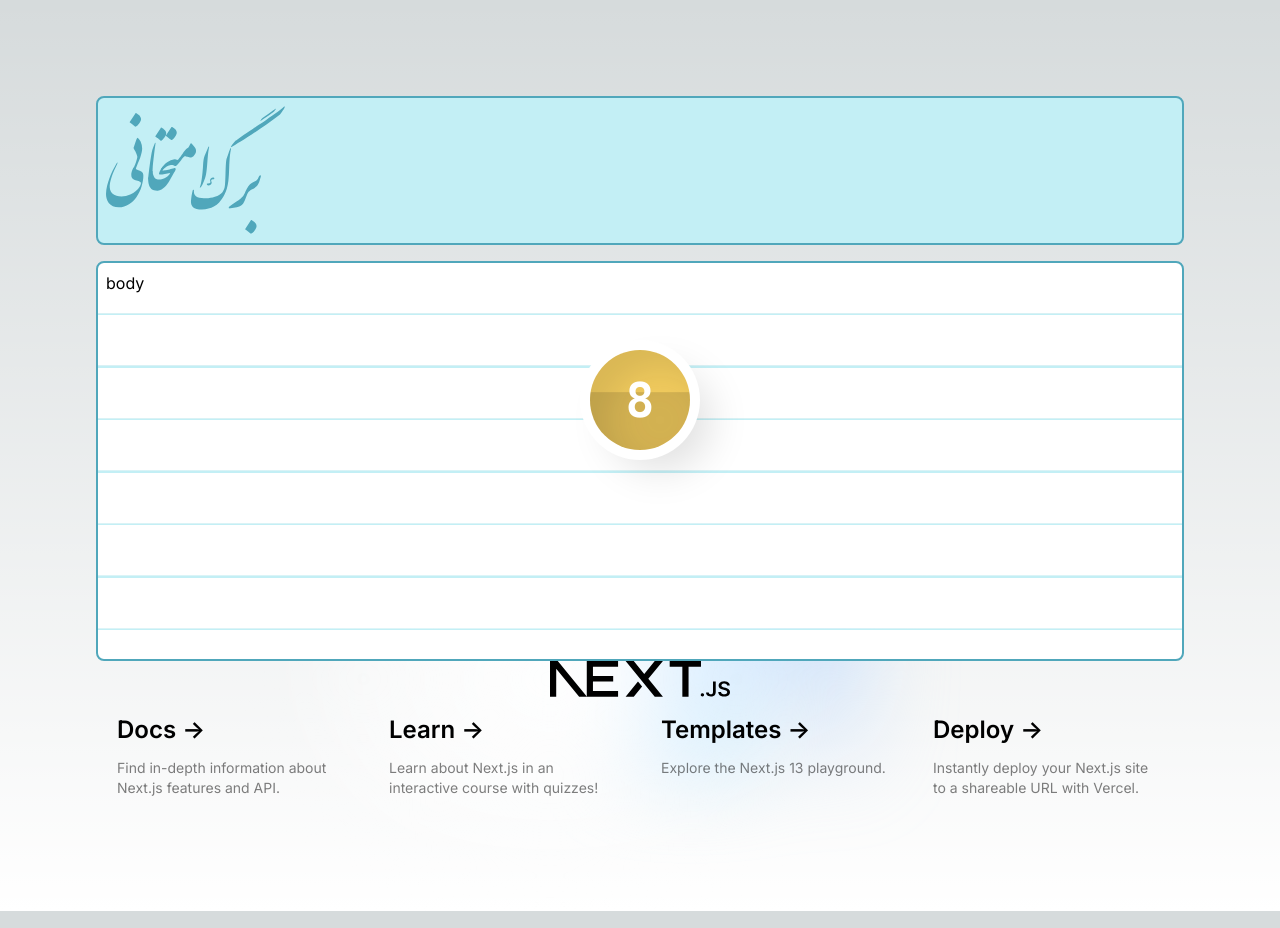
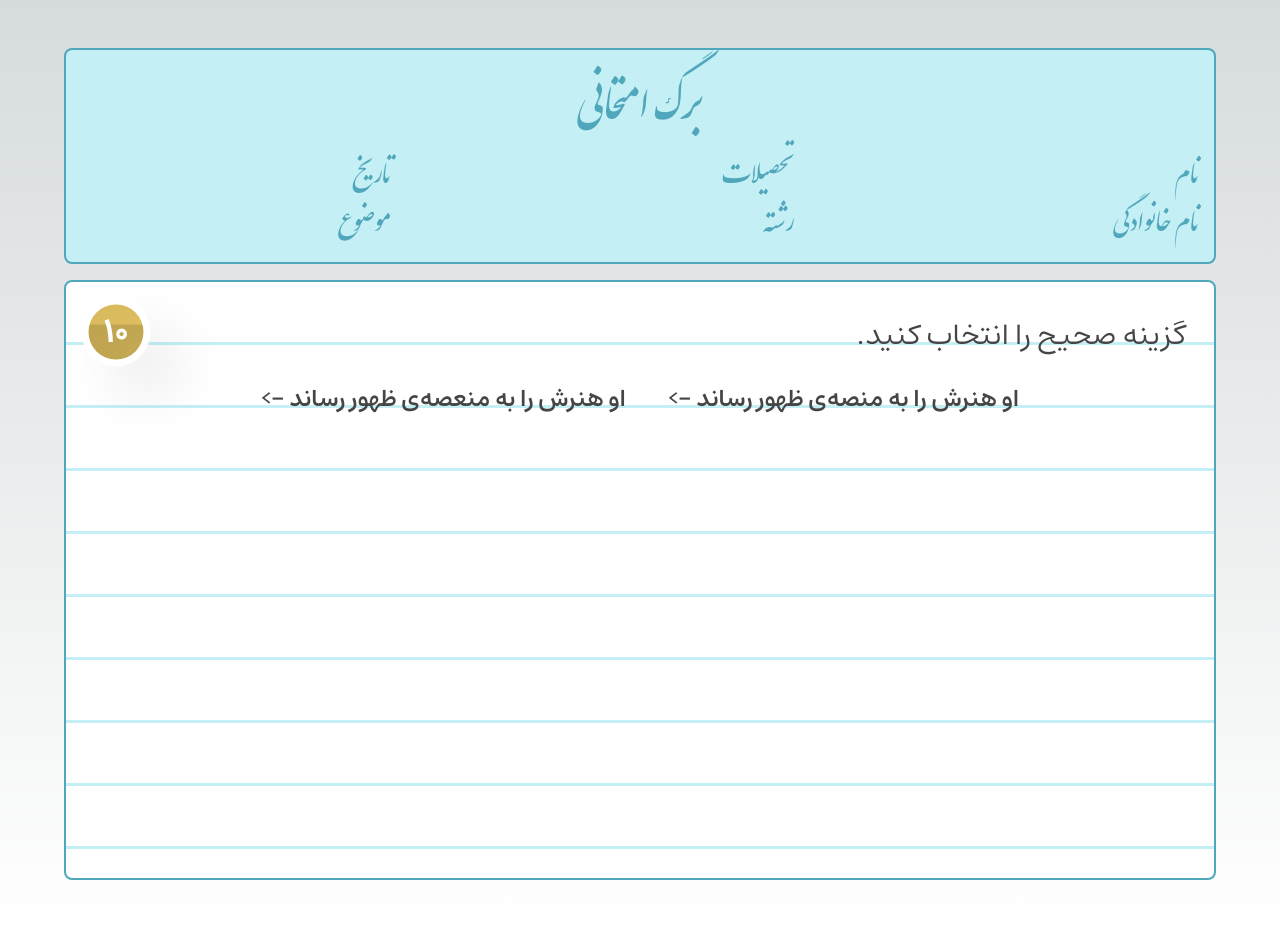
Before and after one commit to alidadaashi/dikteh, a Next.js app: page / in a window 1280 px wide. Built offline with nearby package versions, Linux system fonts and the light colour scheme.

Commit message:
Add main section and fonts

```diff
--- a/src/app/globals.scss
+++ b/src/app/globals.scss
@@ -3,6 +3,11 @@
 @tailwind utilities;
 
 // @import '@/components/Header/header.scss';
+
+@font-face {
+  font-family: 'Estedad';
+  src: url('/fonts/Estedad-FD-V.woff2');
+}
 
 :root {
   --foreground-rgb: 0, 0, 0;
@@ -10,6 +15,7 @@
   --background-end-rgb: 255, 255, 255;
   --blue-light: 195, 239, 245;
   --blue-dark: 80, 167, 187;
+  --ghalam: 69, 69, 69;
 }
 
 @media (prefers-color-scheme: dark) {
@@ -21,7 +27,8 @@
 }
 
 body {
-  color: rgb(var(--foreground-rgb));
+  color: rgb(var(--ghalam));
+  font-family: 'Estedad';
   background: linear-gradient(
       to bottom,
       transparent,
--- a/src/app/layout.tsx
+++ b/src/app/layout.tsx
@@ -1,8 +1,8 @@
 import './globals.scss'
 import type { Metadata } from 'next'
-import { Inter } from 'next/font/google'
+// import { Inter } from 'next/font/google'
 
-const inter = Inter({ subsets: ['latin'] })
+// const inter = Inter({ subsets: ['latin'] })
 
 export const metadata: Metadata = {
   title: 'Create Next App',
@@ -16,7 +16,9 @@ export default function RootLayout({
 }) {
   return (
     <html lang="en">
-      <body className={inter.className}>{children}</body>
+      <body
+      // className={inter.className}
+       dir='rtl'>{children}</body>
     </html>
   )
 }
--- a/src/app/page.tsx
+++ b/src/app/page.tsx
@@ -6,94 +6,15 @@ import  Main from '@/components/Main'
 
 export default function Home() {
   return (
-    <main className="flex min-h-screen flex-col items-center p-24">
+    <main className="flex min-h-screen flex-col items-center p-12">
         <Header />
         <Main />
       <div className="z-10 w-full max-w-5xl items-center justify-between font-mono text-sm lg:flex">
-        <Timer time="13" />
 
       </div>
 
-      <div className="relative flex place-items-center before:absolute before:h-[300px] before:w-[480px] before:-translate-x-1/2 before:rounded-full before:bg-gradient-radial before:from-white before:to-transparent before:blur-2xl before:content-[''] after:absolute after:-z-20 after:h-[180px] after:w-[240px] after:translate-x-1/3 after:bg-gradient-conic after:from-sky-200 after:via-blue-200 after:blur-2xl after:content-[''] before:dark:bg-gradient-to-br before:dark:from-transparent before:dark:to-blue-700 before:dark:opacity-10 after:dark:from-sky-900 after:dark:via-[#0141ff] after:dark:opacity-40 before:lg:h-[360px] z-[-1]">
-        <Image
-          className="relative dark:drop-shadow-[0_0_0.3rem_#ffffff70] dark:invert"
-          src="/next.svg"
-          alt="Next.js Logo"
-          width={180}
-          height={37}
-          priority
-        />
-      </div>
 
-      <div className="mb-32 grid text-center lg:mb-0 lg:grid-cols-4 lg:text-left">
-        <a
-          href="https://nextjs.org/docs?utm_source=create-next-app&utm_medium=appdir-template&utm_campaign=create-next-app"
-          className="group rounded-lg border border-transparent px-5 py-4 transition-colors hover:border-gray-300 hover:bg-gray-100 hover:dark:border-neutral-700 hover:dark:bg-neutral-800/30"
-          target="_blank"
-          rel="noopener noreferrer"
-        >
-          <h2 className={`mb-3 text-2xl font-semibold`}>
-            Docs{' '}
-            <span className="inline-block transition-transform group-hover:translate-x-1 motion-reduce:transform-none">
-              -&gt;
-            </span>
-          </h2>
-          <p className={`m-0 max-w-[30ch] text-sm opacity-50`}>
-            Find in-depth information about Next.js features and API.
-          </p>
-        </a>
 
-        <a
-          href="https://nextjs.org/learn?utm_source=create-next-app&utm_medium=appdir-template-tw&utm_campaign=create-next-app"
-          className="group rounded-lg border border-transparent px-5 py-4 transition-colors hover:border-gray-300 hover:bg-gray-100 hover:dark:border-neutral-700 hover:dark:bg-neutral-800/30"
-          target="_blank"
-          rel="noopener noreferrer"
-        >
-          <h2 className={`mb-3 text-2xl font-semibold`}>
-            Learn{' '}
-            <span className="inline-block transition-transform group-hover:translate-x-1 motion-reduce:transform-none">
-              -&gt;
-            </span>
-          </h2>
-          <p className={`m-0 max-w-[30ch] text-sm opacity-50`}>
-            Learn about Next.js in an interactive course with&nbsp;quizzes!
-          </p>
-        </a>
-
-        <a
-          href="https://vercel.com/templates?framework=next.js&utm_source=create-next-app&utm_medium=appdir-template&utm_campaign=create-next-app"
-          className="group rounded-lg border border-transparent px-5 py-4 transition-colors hover:border-gray-300 hover:bg-gray-100 hover:dark:border-neutral-700 hover:dark:bg-neutral-800/30"
-          target="_blank"
-          rel="noopener noreferrer"
-        >
-          <h2 className={`mb-3 text-2xl font-semibold`}>
-            Templates{' '}
-            <span className="inline-block transition-transform group-hover:translate-x-1 motion-reduce:transform-none">
-              -&gt;
-            </span>
-          </h2>
-          <p className={`m-0 max-w-[30ch] text-sm opacity-50`}>
-            Explore the Next.js 13 playground.
-          </p>
-        </a>
-
-        <a
-          href="https://vercel.com/new?utm_source=create-next-app&utm_medium=appdir-template&utm_campaign=create-next-app"
-          className="group rounded-lg border border-transparent px-5 py-4 transition-colors hover:border-gray-300 hover:bg-gray-100 hover:dark:border-neutral-700 hover:dark:bg-neutral-800/30"
-          target="_blank"
-          rel="noopener noreferrer"
-        >
-          <h2 className={`mb-3 text-2xl font-semibold`}>
-            Deploy{' '}
-            <span className="inline-block transition-transform group-hover:translate-x-1 motion-reduce:transform-none">
-              -&gt;
-            </span>
-          </h2>
-          <p className={`m-0 max-w-[30ch] text-sm opacity-50`}>
-            Instantly deploy your Next.js site to a shareable URL with Vercel.
-          </p>
-        </a>
-      </div>
     </main>
   )
 }
--- a/src/components/Header/header.scss
+++ b/src/components/Header/header.scss
@@ -1,6 +1,18 @@
+@font-face {
+    font-family: 'nastaliq';
+    src: url('/fonts/IranNastaliq.woff');
+}
 .header{
     background-color: rgb(var(--blue-light));
     border: 2px solid rgb(var(--blue-dark));
     border-radius: 8px;
-    padding: 8px;
+    .nastaliq{
+        font-family: 'nastaliq';
+        color: rgb(var(--blue-dark));
+    }
+    // &-label{
+    //     &-box{
+    //         min-width: 150px;
+    //     }
+    // }
 }
--- a/src/components/Header/index.tsx
+++ b/src/components/Header/index.tsx
@@ -1,17 +1,24 @@
 import './header.scss';
-import Image from 'next/image'
 
 export const Header = () => {
     return(
-        <header className="max-w-6xl mx-auto header w-full mb-4 justify-center">
-            <Image
-                className="relative dark:drop-shadow-[0_0_0.3rem_#ffffff70] dark:invert"
-                src="/images/barg-emtehani.svg"
-                alt="Next.js Logo"
-                width={180}
-                height={37}
-                priority
-                />
+        <header className="max-w-6xl mx-auto header w-full mb-4 justify-center p-4 pt-10">
+            <div className='nastaliq text-5xl text-center mb-6'>برگ امتحانی</div>
+            <div className="grid grid-cols-3 gap-24">
+
+            <div className="flex flex-col header-label-box  text-right">
+                <div className='nastaliq text-3xl mb-3'> نام</div>
+                <div className='nastaliq text-3xl'>  نام خانوادگی</div>
+            </div>
+            <div className="flex flex-col header-label-box text-right">
+                <div className='nastaliq text-3xl mb-3'> تحصیلات</div>
+                <div className='nastaliq text-3xl'> رشته</div>
+            </div>
+            <div className="flex flex-col header-label-box text-right">
+                <div className='nastaliq text-3xl mb-3' > تاریخ</div>
+                <div className='nastaliq text-3xl'> موضوع</div>
+            </div>
+            </div>
         </header>
     );
 }
--- a/src/components/Main/index.tsx
+++ b/src/components/Main/index.tsx
@@ -1,7 +1,12 @@
 
+import Quiz from '../Quiz';
+import Timer from '../Timer';
 import './main.scss'
 export default function Main() {
     return (
-        <div className="max-w-6xl mx-auto w-full main">body  </div>
+        <div className="max-w-6xl mx-auto w-full main  p-7 relative">
+            <Quiz />
+            <Timer time='15' />
+        </div>
     );
 }
--- a/src/components/Main/main.scss
+++ b/src/components/Main/main.scss
@@ -1,8 +1,7 @@
 .main{
     border: 2px solid rgb(var(--blue-dark));
     border-radius: 8px;
-    padding: 8px;
     background-image: url('/images/main-bg.svg');
-    background-size: 5px;
-    min-height: 400px;
+    background-size: 6px;
+    min-height: 600px;
 }
--- /dev/null
+++ b/src/components/Quiz/index.tsx
@@ -0,0 +1,38 @@
+const Quiz = () => {
+    return (
+        <div className="quiz mt-2">
+            <h4 className="text-3xl">گزینه صحیح را انتخاب کنید.</h4>
+            <div className="flex mt-3 justify-center">
+            <a
+          href="https://vercel.com/templates?framework=next.js&utm_source=create-next-app&utm_medium=appdir-template&utm_campaign=create-next-app"
+          className="group rounded-lg border border-transparent px-5 py-4 transition-colors hover:border-gray-300 hover:bg-gray-100 hover:dark:border-neutral-700 hover:dark:bg-neutral-800/30"
+          target="_blank"
+          rel="noopener noreferrer"
+        >
+          <h2 className={`mb-3 text-2xl font-semibold`}>
+          او هنرش را به منصه‌ی ظهور رساند{' '}
+            <span className="inline-block transition-transform group-hover:translate-x-1 motion-reduce:transform-none">
+              -&gt;
+            </span>
+          </h2>
+
+        </a>
+        <a
+          href="https://vercel.com/templates?framework=next.js&utm_source=create-next-app&utm_medium=appdir-template&utm_campaign=create-next-app"
+          className="group rounded-lg border border-transparent px-5 py-4 transition-colors hover:border-gray-300 hover:bg-gray-100 hover:dark:border-neutral-700 hover:dark:bg-neutral-800/30"
+          target="_blank"
+          rel="noopener noreferrer"
+        >
+          <h2 className={`mb-3 text-2xl font-semibold`}>
+          او هنرش را به منعصه‌ی ظهور رساند{' '}
+            <span className="inline-block transition-transform group-hover:translate-x-1 motion-reduce:transform-none">
+              -&gt;
+            </span>
+          </h2>
+
+        </a>
+            </div>
+        </div>
+    )
+}
+export default Quiz;
--- a/src/components/Timer/timer.css
+++ b/src/components/Timer/timer.css
@@ -103,14 +103,14 @@
   }
 
   div.timer {
-    width: 75vmin;
-    height: 75vmin;
-    box-shadow: 0 0 0 1.875vmin, inset 3.75vmin 3.75vmin 7.5vmin rgba(0, 0, 0, 0.125), 3.75vmin 3.75vmin 7.5vmin rgba(0, 0, 0, 0.125);
-    font-size: 37.5vmin;
+    width: 55px;
+    height: 55px;
+    box-shadow: 0 0 0 0.875vmin, inset 3.75vmin 3.75vmin 7.5vmin rgba(0, 0, 0, 0.125), 3.75vmin 3.75vmin 7.5vmin rgba(0, 0, 0, 0.125);
+    font-size: 2rem;
     text-shadow: 3.75vmin 3.75vmin 7.5vmin rgba(0, 0, 0, 0.125);
     position: absolute;
-    top: 50%;
-    left: 50%;
+    top: 50px;
+    left: 50px;
     transform: translate(-50%, -50%);
     display: flex;
     align-items: center;
@@ -123,7 +123,7 @@
     -webkit-animation: var(--time) 0.875s cubic-bezier(0.9, 0, 0.1, 1) forwards background_color;
             animation: var(--time) 0.875s cubic-bezier(0.9, 0, 0.1, 1) forwards background_color;
   }
-  @media (min-width: 600px) {
+  /* @media (min-width: 600px) {
     div.timer {
       width: 100px;
       height: 100px;
@@ -131,7 +131,7 @@
       font-size: 3rem;
       text-shadow: 2.5vmin 2.5vmin 5vmin rgba(0, 0, 0, 0.125);
     }
-  }
+  } */
   /* div.timer:before {
     content: "15";
     -webkit-animation: var(--time) 1s forwards timer_countdown, 1s 0.875s 15 timer_beat;
```
Also changed, not shown: public/fonts/Estedad-FD-V.woff2 (added), public/fonts/IranNastaliq.woff (added).
